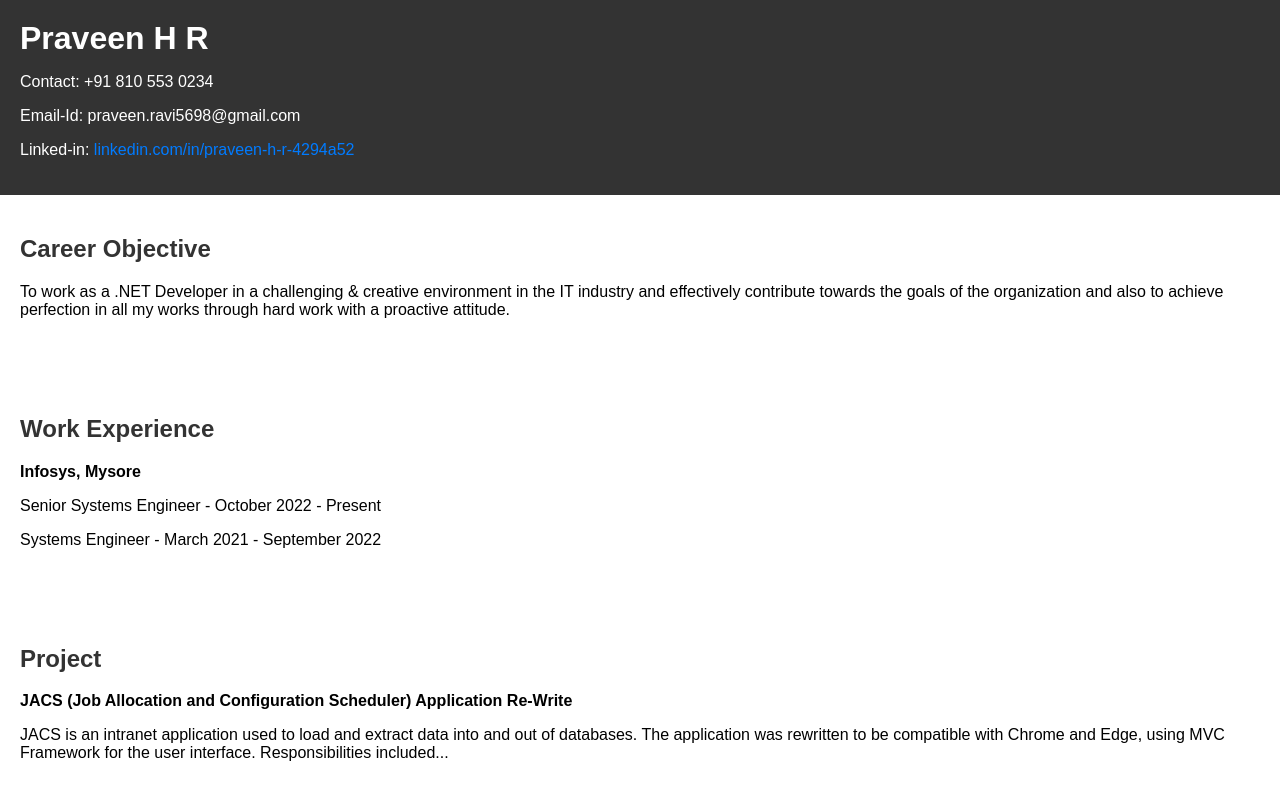
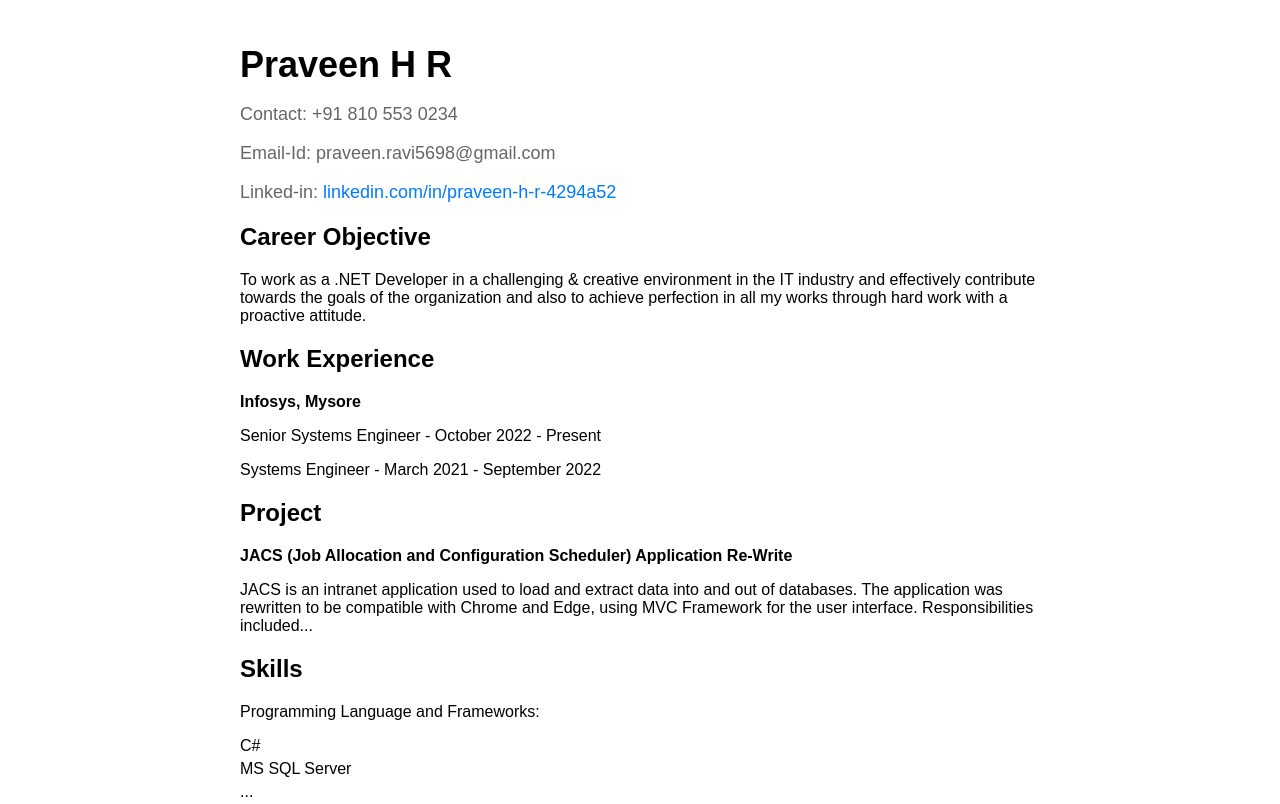
Before and after one commit to PraveenHRavi/sample, a plain HTML site: page index.html in a window 1280 px wide. Shown: the top 804 px of the page. Drawn offline with Linux system fonts and the light colour scheme.

Commit message:
Update styles.css

```diff
--- a/styles.css
+++ b/styles.css
@@ -4,34 +4,41 @@ body {
     padding: 0;
 }
 
-header {
-    background-color: #333;
-    color: #fff;
+.container {
+    max-width: 800px;
+    margin: 0 auto;
     padding: 20px;
 }
 
-h1 {
-    margin: 0;
+header h1 {
+    font-size: 36px;
+    margin-bottom: 10px;
+}
+
+header p {
+    font-size: 18px;
+    color: #666;
 }
 
 section {
-    padding: 20px;
     margin-bottom: 20px;
 }
 
 h2 {
-    color: #333;
+    font-size: 24px;
 }
 
-article {
-    background-color: #f9f9f9;
-    padding: 10px;
-    border-radius: 5px;
-    margin-top: 10px;
+ul {
+    list-style-type: none;
+    padding: 0;
+}
+
+li {
+    margin-bottom: 5px;
 }
 
 a {
-    color: #007bff;
+    color: #007bff; /* Link color */
     text-decoration: none;
 }
 
```
